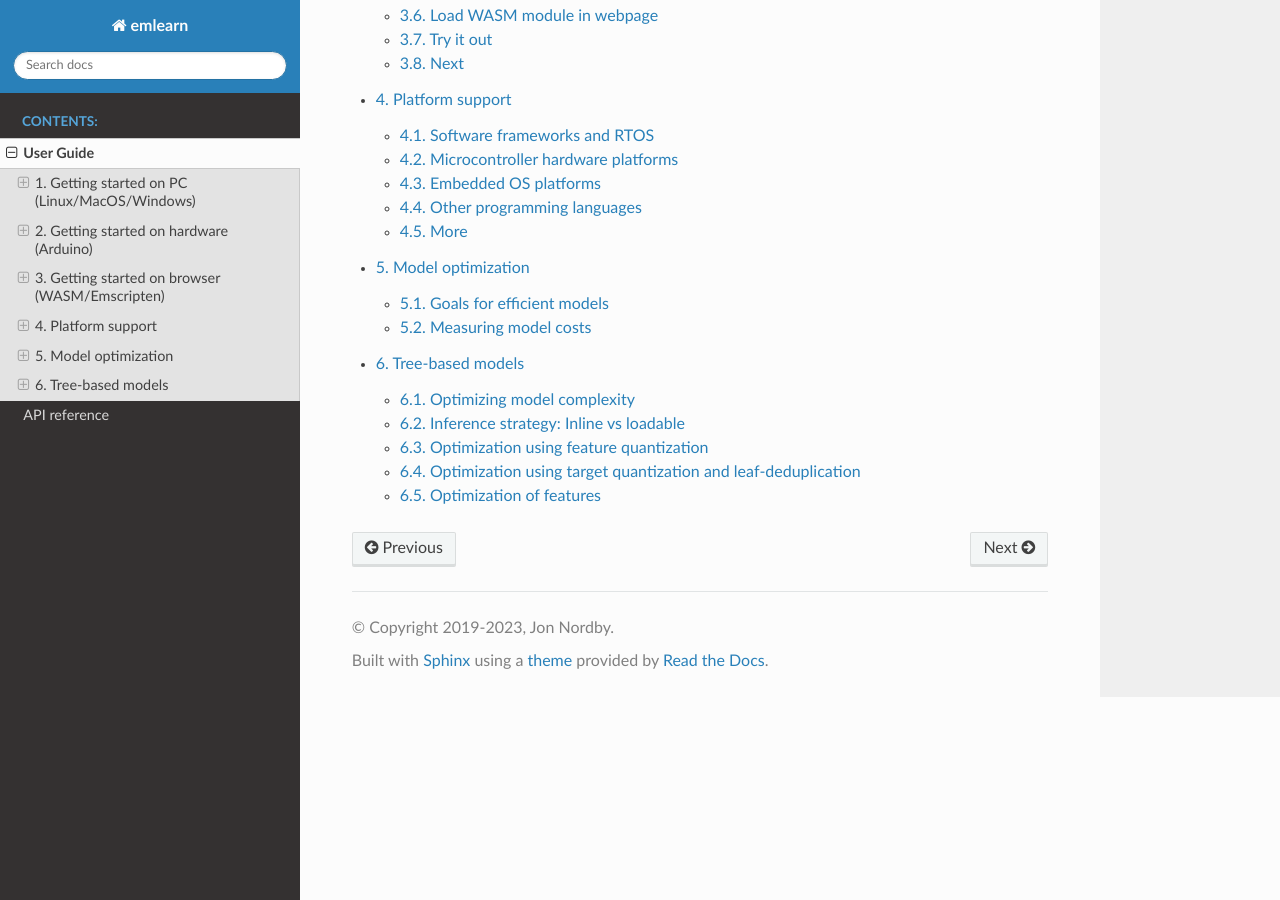
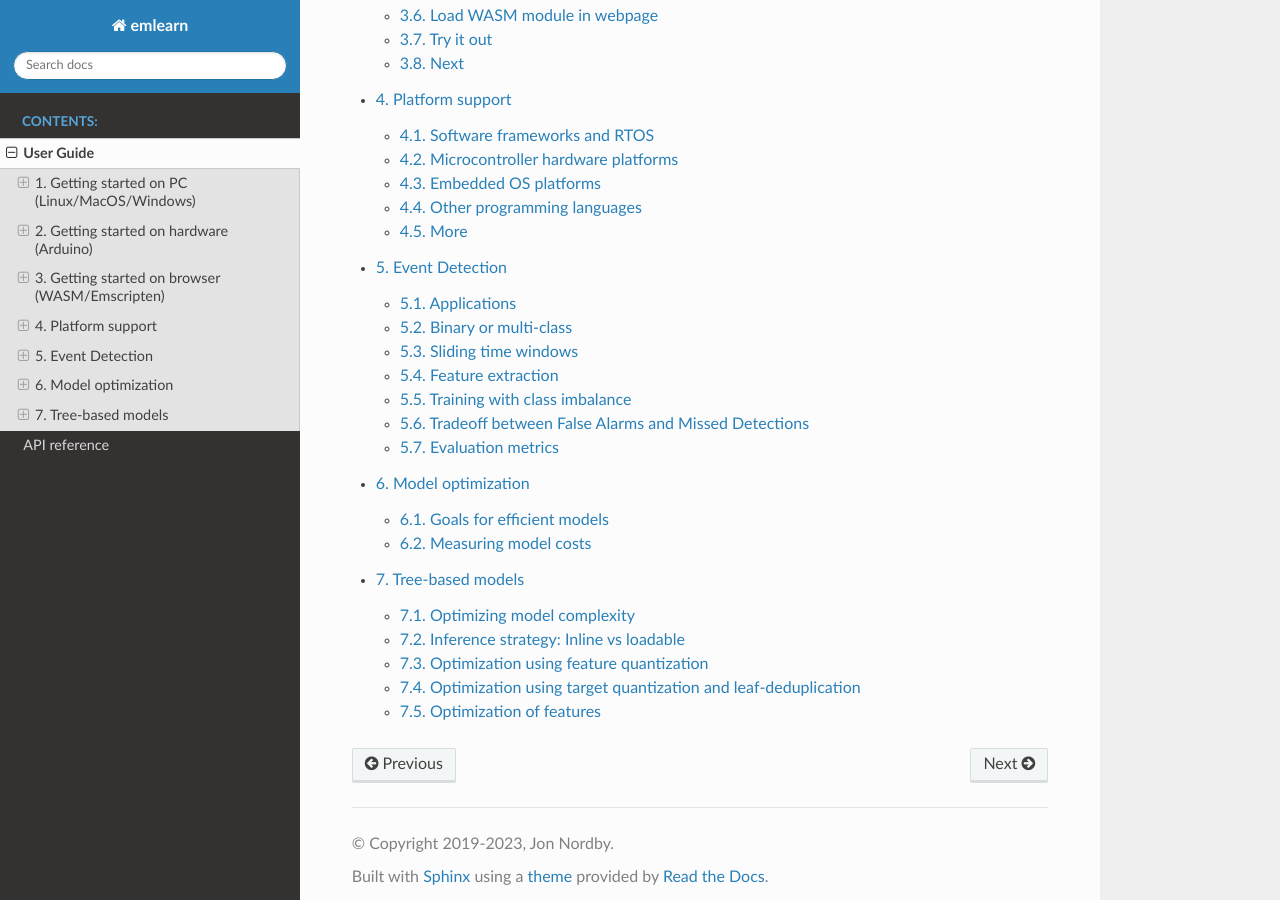
Before and after one commit to emlearn/emlearn, a Sphinx documentation site: the page built from docs/user_guide.rst, in a window 1280 px wide and 900 px high, scrolled down 744 px. Built offline with Sphinx 7.4.7 and the Read the Docs theme 2.0.0, drawn with Linux system fonts in a browser that asks for light colours; some of the changed lines change nothing that is shown.

Commit message:
docs: Intial page on Event Detection

```diff
--- /dev/null
+++ b/docs/event_detection.rst
@@ -0,0 +1,206 @@
+
+.. Places parent toc into the sidebar
+:parenttoc: True
+
+.. _event_detection:
+
+=========================
+Event Detection
+=========================
+
+.. currentmodule:: emlearn
+
+An *event* is some phenomena that has a distinct temporal pattern.
+In the simplest case there is a distinct *start* of the event (often called an onset),
+and a distinct *end* of the event (offset).
+But sometimes the end (or start) is a gradual or indistict transition,
+More rarely, both the start and end are gradual - like the sound of a car passing by.
+
+Often we are interested in detecting the *time* when the events start and end,
+*counting* the number of events, calculating the event *durations*,
+and sometimes classifying the *type* of event.
+This need for fine-grained information about start/end time and discrete (countable) events,
+is one of the key elements that separates event detection from standard classification.
+
+Event Detection is usually approached as a supervised learning task,
+and requires that the dataset has a labeled set of events (with start, end and class).
+
+.. TODO: link to classification page
+
+Applications
+===========================
+Detecting events using Machine Learning has a wide range of applications,
+and it is commonly performed on sensor data using embedded systems.
+
+Some examples are:
+
+
+============    =========================       ============
+Area            Task                            Data
+============    =========================       ============
+Ecology         Birdcall detection              Sound
+Music           Note onset detection            Sound
+Speech          Voice Activity Detection        Sound
+Health          Gait tracking during walking    Accelerometer
+Health          Heart rate monitoring           Optical reflectometer
+Health          Epelepsy seizure                EEG
+Health          Sleep apnea event detection     Accelerometer
+============    =========================       ============
+
+
+Binary or multi-class
+===========================
+
+Event Detection is often binary (the target event is either present or not),
+but it may also be multi-class (multiple event types that can each be present or not).
+In a multi-class setting, all the event classes can be handled by a single multi-class detector,
+or each event class can be modelled using an independent binary event detector model.
+
+.. TODO: mention model cascading
+.. Event Detection is sometimes part of larger systems.
+.. Sometimes it is a first-stage detector before performing more computationally intensive tasks such as classification.
+..Or sometimes event counts and durations are used as features for higher-level models.
+
+
+Sliding time windows
+===========================
+
+The input time-series data is usually transformed into a fixed length windows.
+Individual features vectors for one time-step is often referred to as a frame.
+
+Multiple frames are often combined to form a context *window*, consisting of N frames.
+Event Detection is usually performed by analysing fixed-length analysis windows.
+
+The input data stream is split into these.
+
+Overlap
+Hop length
+Window length
+
+The combination of slidig
+
+.. FIXME: finish this introduction
+
+.. TODO: add an image for input -> frames -> windows
+.. emlearn provides the SignalWindower tool to perform this operation.
+.. TODO: describe the SignalWindower tool in emlearn
+.. TODO: link to examples of signal windowing
+
+
+Feature extraction
+===========================
+
+The raw samples of the sensor data can be hard for a model to learn from,
+as it may be high dimensional and have a low signal to noise ratio wrt to our task.
+
+Therefore it can be useful to apply feature extraction to make the problem more tractable.
+Common feature extraction techniques for time-series and sensor-data include:
+
+- Time-domain features. Root Mean Square (RMS) energy, Zero Crossing Rate (ZCR)
+- Statistical summaries. min/max, mean/variance, kurtosis/skew et.c.
+- Frequency domain (spectrum). Using Fourier transform (FFT), or filterbanks
+- Time-frequency domain features (spectrogram). Using Short-Term Fourier Transform (STFT)
+
+emlearn provides some tools for computing such features.
+These can be found in files such as:
+
+`eml_audio.h <https://github.com/emlearn/emlearn/blob/master/emlearn/eml_audio.h>`_,
+`eml_iir.h <https://github.com/emlearn/emlearn/blob/master/emlearn/eml_iir.h>`_,
+and `eml_fft.h <https://github.com/emlearn/emlearn/blob/master/emlearn/eml_fft.h>`_.
+
+.. TODO: split feature extraction into its own page
+.. TODO: add some linkable reference documentation for each function
+.. TODO: link to each function documentation from the reference
+.. TODO: add a couple of executable examples for typical feature extraction cases
+
+
+Training with class imbalance
+===========================
+
+Event detection problems usually have a considerable *class imbalance*:
+Events are usually quite rare versus no-event.
+This may need to be accounted for during training to get a well performing model.
+
+One approach is to balance the classes.
+This is done either by oversampling the minority class,
+undersampling the majority class, or a combination.
+The `imbalanced-learn <https://imbalanced-learn.org/>`_ library provides tools for this.
+
+Some models also support adjusting the optimization objective in ways that can
+be used to counteract class imbalance problems.
+This can be in terms of a *class weights* or *sample weights*.
+Examples of models supported by emlearn with these capabilities are
+`RandomForest <https://scikit-learn.org/stable/modules/generated/sklearn.ensemble.RandomForestClassifier.html>`_,
+and `keras.Sequential <https://keras.io/api/models/model_training_apis/#fit-method>`_.
+
+
+Tradeoff between False Alarms and Missed Detections
+===========================
+
+Event Detection involves a binary decision problem (is it an event or not),
+has an inherent trade-off between False Alarms and Missed Detections.
+Different usecases and applications often have a different preference for the
+preferred balance between these two.
+
+It is useful to visualize the trade-offs that are possible for a given model/system.
+There are a number of standard plots used for this purpose, such as:
+
+- Detection Error Tradeoff (DET) curve
+- Receiver Operating Characteristic (ROC) curve
+- Precision-Recall (PR) curve
+
+.. figure:: images/detection_error_tradeoff_curve.png
+    :scale: 75%
+
+    A Dection Error Curve (DET) is useful to visualize the tradeoff between False Positive and False Negative,
+    as well as compare the performance of multiple models against eachother.
+
+scikit-learn has utilities to produce these, with several examples on
+`Precision-Recall curves <https://scikit-learn.org/stable/auto_examples/model_selection/plot_precision_recall.html>`_
+and `DET and ROC curves <https://scikit-learn.org/stable/auto_examples/model_selection/plot_det.html>`_.
+
+The operating point along such a curve is set by applying a decision threshold on top of a continious output.
+Most models in emlearn support such a continious output with a ``predict_proba()`` function.
+
+
+Evaluation metrics
+===========================
+
+There are several evaluation metrics that are commonly used for event detection.
+
+Some compare performance at a particular operating point / threshold:
+
+- F-score (F1, F-beta, etc.)
+- Precision/Recall
+- False Positive Rate (FPR) / False Negative Rate (FNR)
+- False Acceptance Rate (FAR) / False Rejection Rate (FRR)
+
+Others compare performance across the operating range:
+
+- Area Under Curve Precision-Recall (AUC-PR)
+- Average Precision (AP)
+
+.. Precision @ Recall X
+.. Equal Error Rate EER
+
+Metrics may be computed either per frames or analysis window (*frame-wise*), or *event-wise*.
+
+Frame-wise evaluation is readily done using the `standard metrics <https://scikit-learn.org/stable/modules/model_evaluation.html#model-evaluation>`_,
+as each frame or window is one *instance*/*sample* for the model to predict on,
+and the prediction is compared with its corresponding label in the same way as standard classification.
+
+However sometimes we do not need each and every frame to be correct.
+For example we may tolerate a bit of slop in the onset and offset.
+Especially since the groundthruth labels themselves may have some imprecision.
+In the case, the results of frame-wise evaluation may underestimate practical performance.
+
+Event-wise evaluation is often closer to the practical performance.
+It allows to specify some tolerance in time,
+and whether to evaluate only based on onsets, or also offsets/duration.
+However, event-wise evaluation is not as commonly supported in standard machine learning toolkits.
+But one can implement it using a module such as `sed_eval http://tut-arg.github.io/sed_eval/>`_.
+
+
+.. Future
+.. TODO: add section on post-processing
+.. TODO: add image/link to some examples/demos
--- a/docs/user_guide.rst
+++ b/docs/user_guide.rst
@@ -18,5 +18,6 @@
    getting_started_arduino.rst
    getting_started_browser.rst
    platform_support.md
+   event_detection.rst
    model_optimization.rst
    tree_based_models.rst
```
Also changed, not shown: docs/images/detection_error_tradeoff_curve.png (added).
